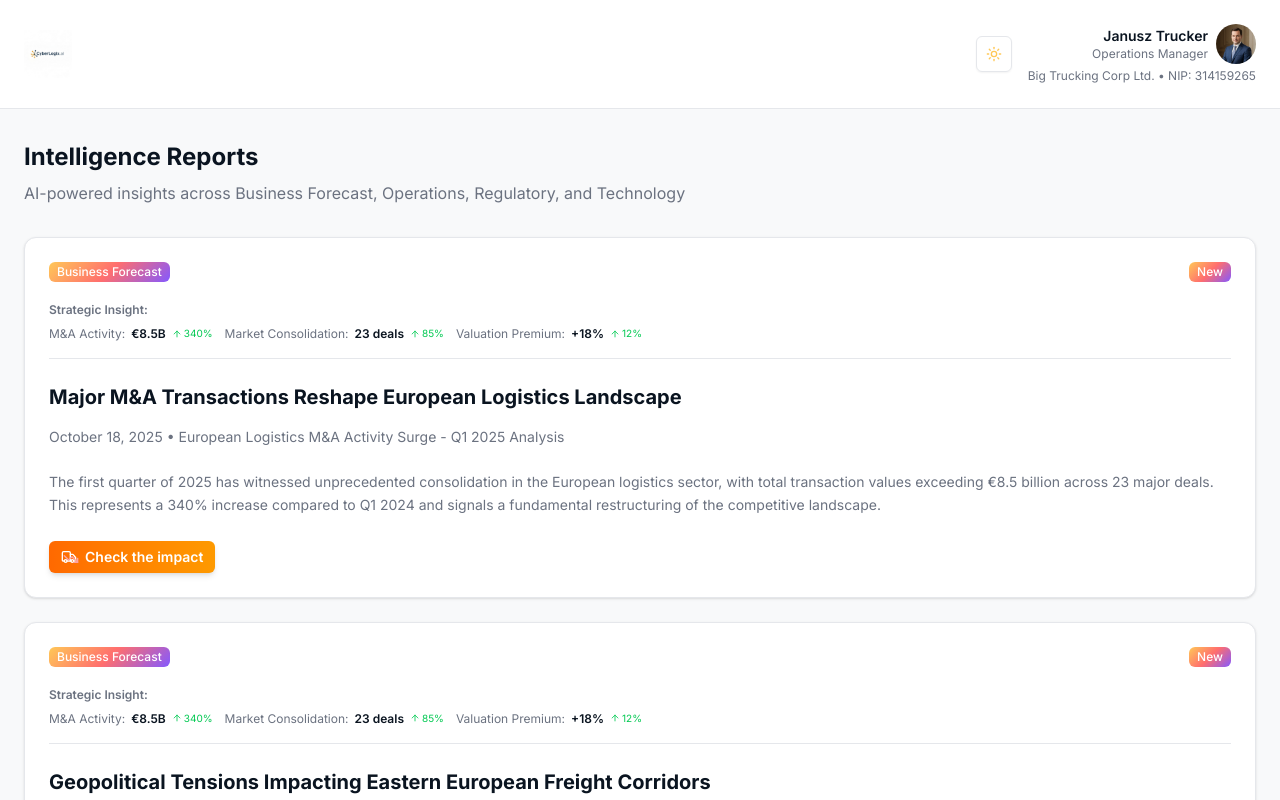
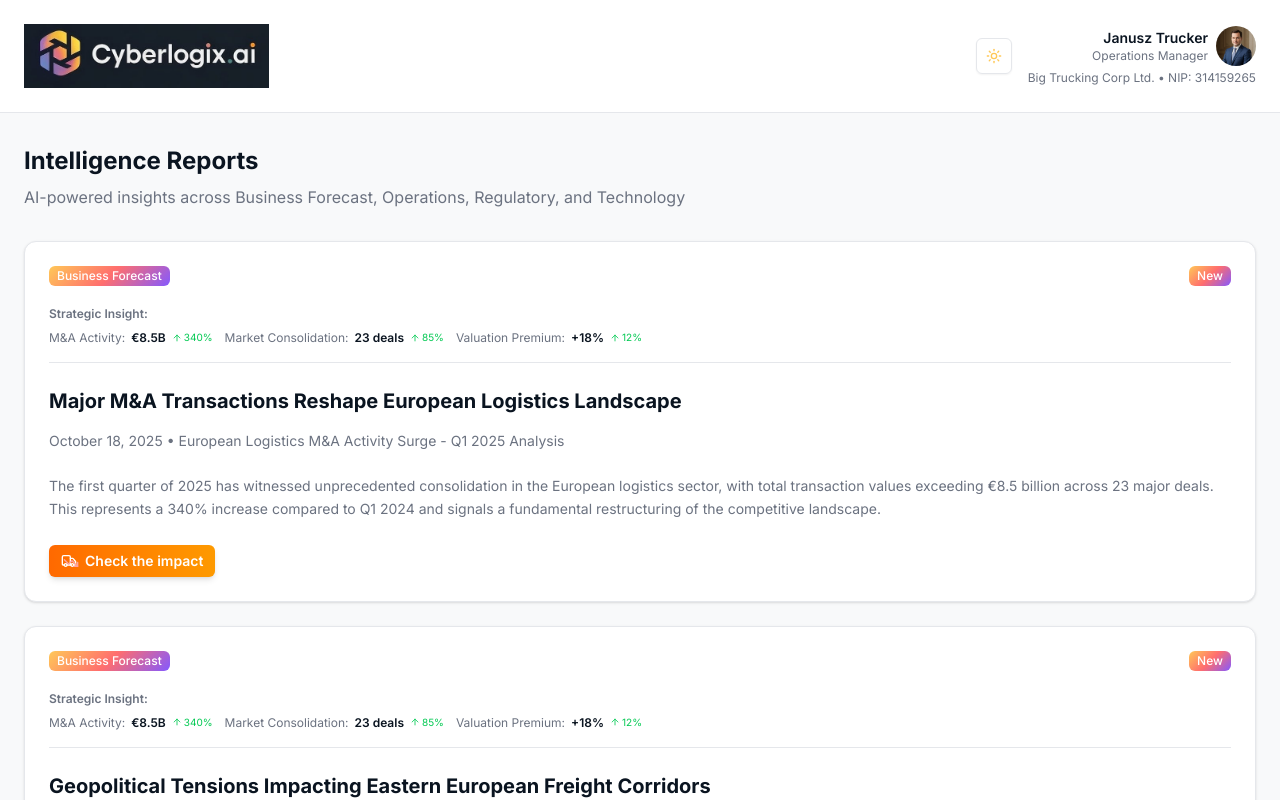
Before and after one commit to krzysztofr/v0-logistics-ai-reports-fx, a Next.js app: page / in a window 1280 px wide. Shown: the top 800 px of the page. Built offline with nearby package versions, Linux system fonts and the light colour scheme.

Commit message:
feat: update logo to new Cyberlogix.ai design
Add new logo and adjust header display for icon and text

Co-authored-by: Krzysztof Rakowski <1434958+krzysztofr@users.noreply.github.com>

```diff
--- a/app/page.tsx
+++ b/app/page.tsx
@@ -104,11 +104,11 @@ export default async function ReportsListPage() {
           <div className="flex items-center justify-between">
             <div className="flex items-center gap-4">
               <Image
-                src="/cyberlogix-logo.jpeg"
+                src="/cyberlogix-new-logo.jpeg"
                 alt="CyberLogix.ai"
-                width={280}
-                height={50}
-                className="h-12 w-auto"
+                width={320}
+                height={80}
+                className="h-16 w-auto"
                 priority
               />
             </div>
```
Also changed, not shown: public/cyberlogix-new-logo.jpeg (added).
